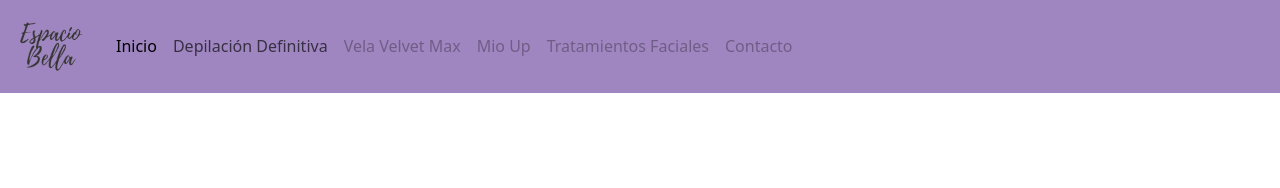
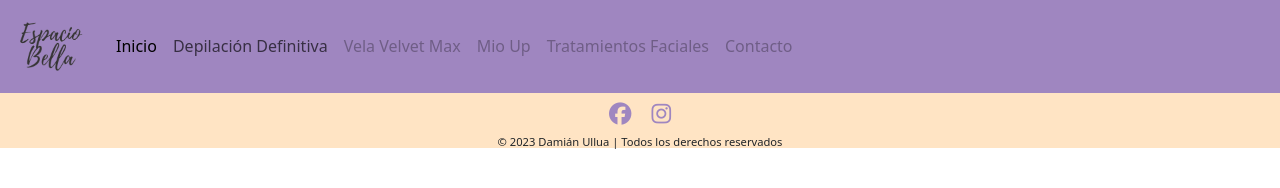
Before and after one commit to DamianUllua/PFUllua, a plain HTML site: page pages/depi.html in a window 1280 px wide. Drawn offline with nearby package versions, Linux system fonts and the light colour scheme.

Commit message:
Hago footer

```diff
--- a/css/estilos.css
+++ b/css/estilos.css
@@ -6,3 +6,24 @@
     background-color: #9f86c0;
 
 }
+
+.redsocial {
+    display: flex;
+    justify-content: center;
+}
+
+i {
+    color: #9f86c0;
+    font-size: 1.4rem;
+    padding: 10px;
+}
+
+h3 {
+    font-size: 0.7rem;
+    text-align: center;
+
+}
+
+footer {
+    background-color: bisque;
+}
--- a/pages/depi.html
+++ b/pages/depi.html
@@ -18,7 +18,7 @@
 </head>
 
 <body>
-    <footer>
+    <header>
         <nav class="navbar navbar-expand-lg bgnavbar">
             <div class="container-fluid">
                 <a class="navbar-brand" href="../index.html">
@@ -55,7 +55,35 @@
                 </div>
             </div>
         </nav>
+    </header>
+
+    <!-- Carrusel y cuerpo -->
+
+    <main>
+
+
+    </main>
+
+
+
+
+    <!-- Pie de página -->
+
+    <footer>
+        <div class="redsocial">
+            <a href="https://www.facebook.com/espaciobellaroca" target="_blank">
+                <i class="fa-brands fa-facebook"></i>
+            </a>
+            <a href="https://instagram.com/espaciobella_roca?igshid=YmMyMTA2M2Y=" target="_blank">
+                <i class="fa-brands fa-instagram insta"></i>
+            </a>
+        </div>
+        <h3>© 2023 Damián Ullua | Todos los derechos reservados</h3>
     </footer>
+
+    <!-- Script de Font Awesome -->
+    <script src="https://kit.fontawesome.com/d60b4cc072.js" crossorigin="anonymous"></script>
+    <!-- Script de Bootstrap -->
     <script src="https://cdn.jsdelivr.net/npm/bootstrap@5.3.0-alpha1/dist/js/bootstrap.bundle.min.js"
         integrity="sha384-w76AqPfDkMBDXo30jS1Sgez6pr3x5MlQ1ZAGC+nuZB+EYdgRZgiwxhTBTkF7CXvN"
         crossorigin="anonymous"></script>
```
Also changed, not shown: index.html (+26 -4 lines).
